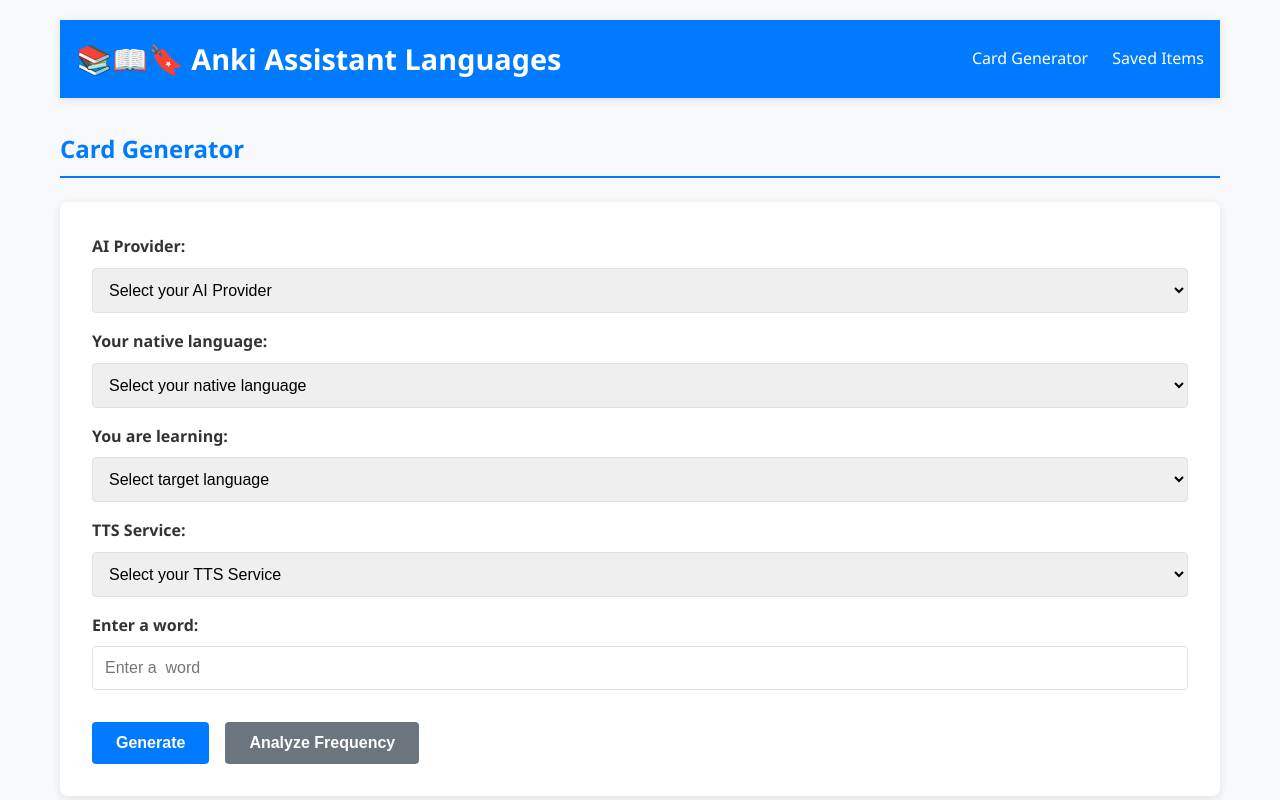
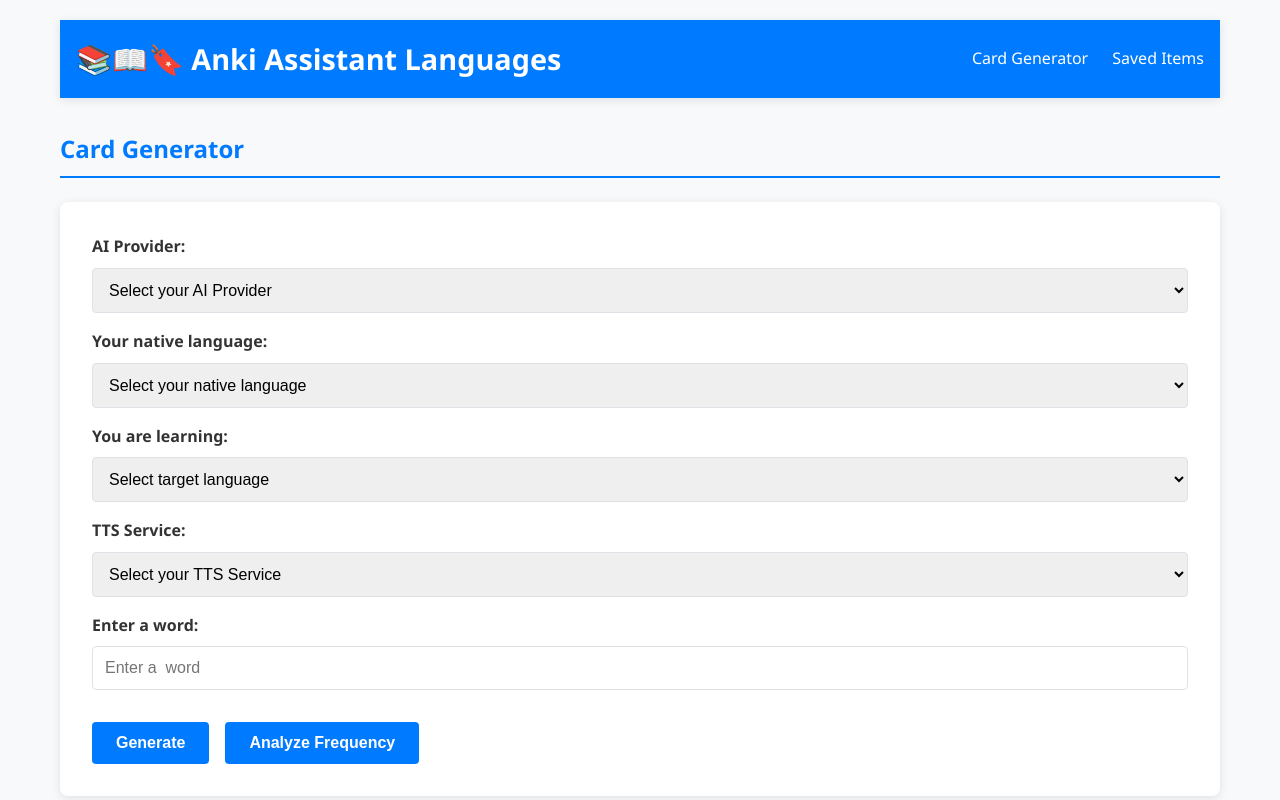
Before and after one commit to cantalupo555/anki-assistant-languages, a React (Create React App) app in the folder frontend/: page / in a window 1280 px wide. Shown: the top 800 px of the page. Built offline with nearby package versions, Linux system fonts and the light colour scheme.

Commit message:
Add loading states for generate, analyze, and translate actions
- Add `isGenerateLoading`, `isAnalyzeLoading`, and `isTranslateLoading` state variables.
- Set and reset loading states within `handleGenerate`, `handleAnalyzeFrequency`, and `handleTranslation` functions.

```diff
--- a/frontend/src/App.tsx
+++ b/frontend/src/App.tsx
@@ -46,7 +46,9 @@
   const [sentences, setSentences] = useState<{ text: string[]; tokenCount: TokenCount; totalPages: number } | null>(null);
   const [totalTokenCount, setTotalTokenCount] = useState<TokenCount | null>(null);
   const [error, setError] = useState<string | null>(null);
-  const [isLoading, setIsLoading] = useState(false);
+  const [isGenerateLoading, setIsGenerateLoading] = useState(false);
+  const [isAnalyzeLoading, setIsAnalyzeLoading] = useState(false);
+  const [isTranslateLoading, setIsTranslateLoading] = useState(false); // State for translation loading
   const [selectedSentence, setSelectedSentence] = useState<string | null>(null);
   const [currentPage, setCurrentPage] = useState(1);
   const [savedItems, setSavedItems] = useState<SavedItem[]>([]);
@@ -121,7 +123,7 @@
       return;
     }
     setError(null);
-    setIsLoading(true);
+    setIsGenerateLoading(true);
     setCurrentPage(1);
 
     try {
@@ -221,7 +223,7 @@
         setError('An unknown error occurred while fetching data.');
       }
     } finally {
-      setIsLoading(false);
+      setIsGenerateLoading(false);
     }
   };
 
@@ -234,7 +236,7 @@
     }
 
     setError(null); // Clear any previous errors
-    setIsLoading(true); // Set loading state
+    setIsAnalyzeLoading(true); // Set loading state
 
     try {
       // Log request details for debugging
@@ -291,7 +293,7 @@
         setError('An unknown error occurred while fetching frequency analysis.');
       }
     } finally {
-      setIsLoading(false); // Reset loading state
+      setIsAnalyzeLoading(false); // Reset loading state
     }
   };
 
@@ -316,6 +318,8 @@
   // Function to handle the translation of a given sentence
   const handleTranslation = async (sentence: string): Promise<string> => {
     try {
+      setIsTranslateLoading(true); // Set loading state
+
       // Log request details for debugging
       console.log('Sending translation request...');
       console.log('Request payload:', {
@@ -369,7 +373,7 @@
       }
       return ''; // Return an empty string or some default value in case of error
     } finally {
-      setIsLoading(false); // Reset loading state
+      setIsTranslateLoading(false); // Reset loading state
     }
   };
 
@@ -606,11 +610,11 @@
                   required
               />
               <div className="button-container">
-                <button type="submit" className="generate-button" disabled={isLoading}>
-                  {isLoading ? 'Generating...' : 'Generate'}
+                <button type="submit" className="generate-button" disabled={isGenerateLoading}>
+                  {isGenerateLoading ? 'Generating...' : 'Generate'}
                 </button>
-                <button type="button" className="analyze-button" onClick={handleAnalyzeFrequency} disabled={isLoading}>
-                  {isLoading ? 'Analyzing...' : 'Analyze Frequency'}
+                <button type="button" className="analyze-button" onClick={handleAnalyzeFrequency} disabled={isAnalyzeLoading}>
+                  {isAnalyzeLoading ? 'Analyzing...' : 'Analyze Frequency'}
                 </button>
               </div>
             </form>
--- a/frontend/src/styles/App.css
+++ b/frontend/src/styles/App.css
@@ -163,12 +163,12 @@
 
 /* Analyze Frequency Button Styles */
 .analyze-button {
-  background-color: var(--secondary-color);
+  background-color: var(--primary-color); /* Use the new color for Analyze Frequency button */
   flex: 0 0 auto; /* Prevent button from stretching */
 }
 
 .analyze-button:hover {
-  background-color: #5a6268;
+  background-color: #0056b3;
 }
 
 /* Result Container Styles */
```
